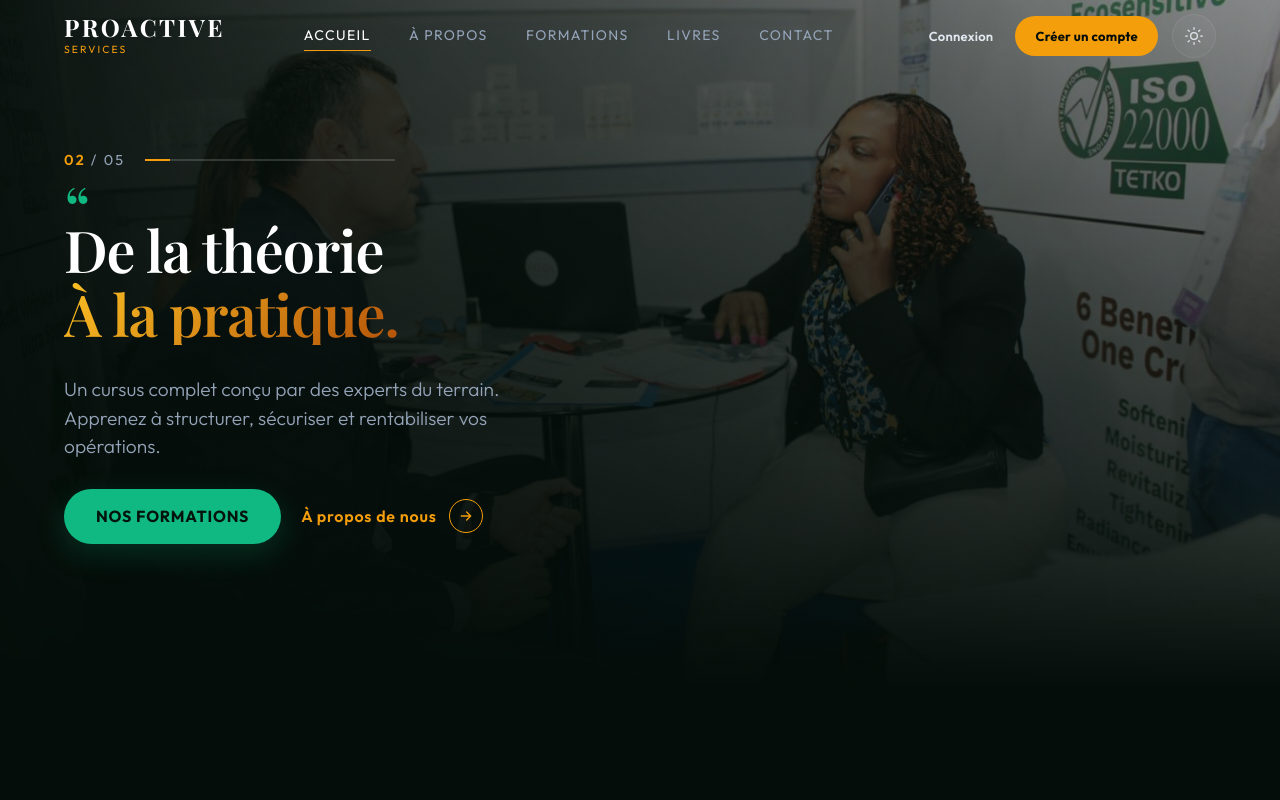
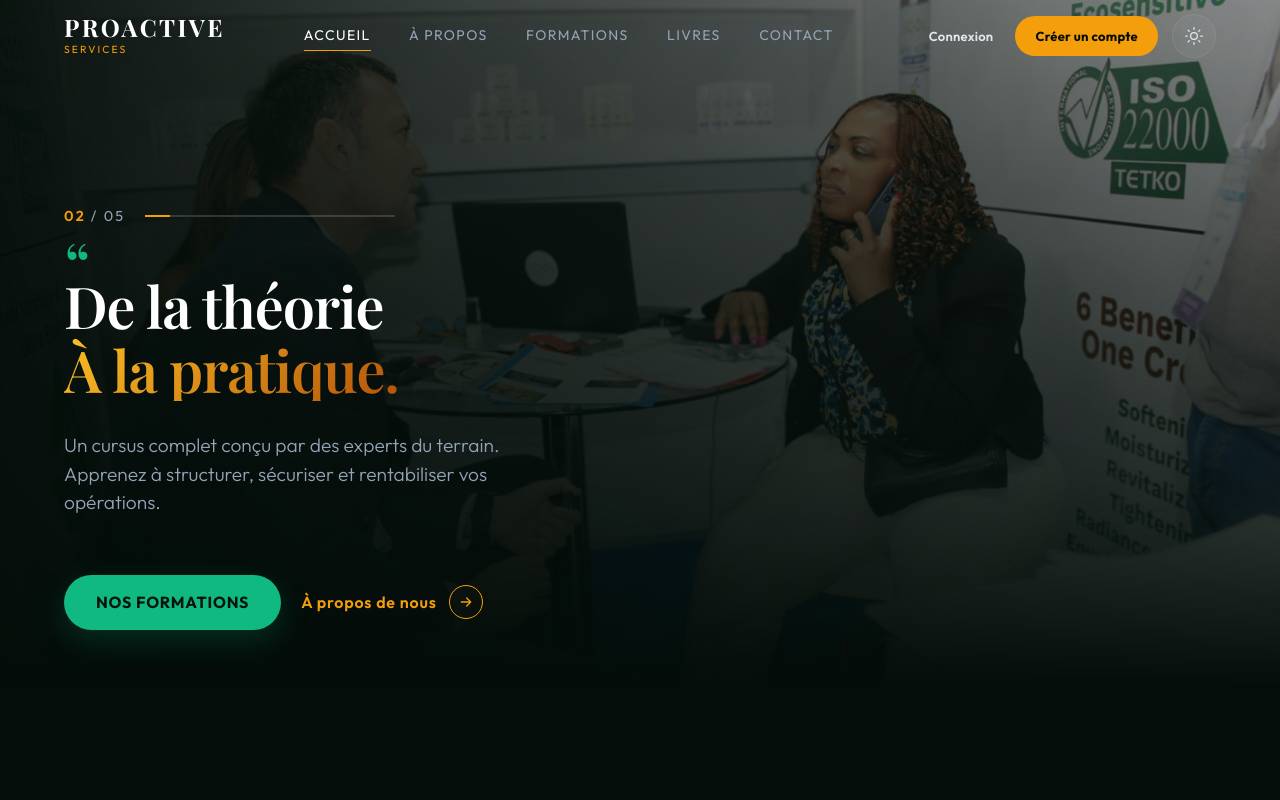
Before and after one commit to Idriss-Pempeme/proactive, a Next.js app: page / in a window 1280 px wide. Shown: the top 800 px of the page. Built offline with nearby package versions, Linux system fonts and the light colour scheme; a web font is replaced by a local one.

Commit message:
final fixes

```diff
--- a/app/components/HeroSlider.js
+++ b/app/components/HeroSlider.js
@@ -150,20 +150,6 @@ export default function HeroSlider() {
                 </h1>
 
                 <p className="text-lead hero-desc">{slide.desc}</p>
-
-                <div className="hero-buttons">
-                  <Link href="#formations" className="btn btn-emerald hero-btn">
-                    Nos Formations
-                  </Link>
-                  <Link href="/about" className="hero-link">
-                    À propos de nous
-                    <span className="hero-link-arrow">
-                      <svg width="16" height="16" viewBox="0 0 24 24" fill="none" stroke="currentColor" strokeWidth="2" strokeLinecap="round" strokeLinejoin="round" aria-hidden="true">
-                        <path d="M5 12H19M19 12L13 6M19 12L13 18" />
-                      </svg>
-                    </span>
-                  </Link>
-                </div>
               </div>
             ))}
           </div>
@@ -229,6 +215,25 @@ export default function HeroSlider() {
               </div>
             </div>
           </div>
+
+          {/* Identical across every slide, so it's a single static block rather
+              than duplicated per-slide markup. On mobile (single column) this
+              also means it renders after the video card above, matching the
+              stacked reading order; on desktop, grid auto-placement drops it
+              into the next open cell under the text column. */}
+          <div className="hero-buttons">
+            <Link href="#formations" className="btn btn-emerald hero-btn">
+              Nos Formations
+            </Link>
+            <Link href="/about" className="hero-link">
+              À propos de nous
+              <span className="hero-link-arrow">
+                <svg width="16" height="16" viewBox="0 0 24 24" fill="none" stroke="currentColor" strokeWidth="2" strokeLinecap="round" strokeLinejoin="round" aria-hidden="true">
+                  <path d="M5 12H19M19 12L13 6M19 12L13 18" />
+                </svg>
+              </span>
+            </Link>
+          </div>
         </div>
       </div>
 
--- a/app/globals.css
+++ b/app/globals.css
@@ -1154,7 +1154,7 @@ h3 { font-size: clamp(1.375rem, 2.5vw, 2.5rem); }
 
 .hero-grid {
   display: grid;
-  grid-template-columns: 1.1fr 0.9fr;
+  grid-template-columns: 1fr 1fr;
   gap: 30px;
   width: 100%;
   /* The text column is shorter than the video card; centering it left equal
@@ -1168,7 +1168,41 @@ h3 { font-size: clamp(1.375rem, 2.5vw, 2.5rem); }
   display: grid;
   grid-template-areas: 'stack';
   align-content: center;
-  padding-top: 40px;
+}
+
+@media (min-width: 1025px) {
+  /* Mobile already gets its own nav clearance from .hero-slider's padding
+     (see the max-width:1024px block below); this extra offset is only for
+     the desktop two-column layout, so it must not apply underneath that. */
+  .hero-text-stack {
+    padding-top: 96px;
+  }
+
+  /* .hero-buttons now lives outside the per-slide markup (it's identical
+     across every slide), as a grid sibling of hero-text-stack/hero-right-visual
+     so mobile can place the video card between them. On desktop, having it
+     share row-track sizing with the video card (directly or via a span) is
+     the problem: whatever row the card touches gets sized against it, and
+     the buttons end up dropped far below the description to clear the
+     card's height. Taking the card fully out of grid flow (position it by
+     hand alongside the grid instead) means row-sizing for column 1 only
+     ever has to answer to hero-text-stack and hero-buttons, so the buttons
+     sit pixel-snug under the description no matter how tall the card is. */
+  .hero-grid {
+    position: relative;
+  }
+  .hero-text-stack {
+    grid-column: 1;
+  }
+  .hero-buttons {
+    grid-column: 1;
+  }
+  .hero-right-visual {
+    position: absolute;
+    top: 0;
+    right: 0;
+    width: calc(50% - 15px);
+  }
 }
 
 .hero-slide-text {
@@ -1297,15 +1331,22 @@ h3 { font-size: clamp(1.375rem, 2.5vw, 2.5rem); }
   align-items: center;
 }
 
+@media (min-width: 1025px) {
+  .hero-right-visual {
+    padding-top: 48px;
+  }
+}
+
 .hero-visual-frame {
   position: relative;
   width: 100%;
-  max-width: 580px;
+  max-width: 680px;
 }
 
 .hero-cta-card {
   width: 100%;
-  padding: 22px;
+  padding: 16px;
+  padding-top: 24px;
   background: var(--panel-bg);
   border: 1px solid var(--border-subtle);
   box-shadow: var(--card-shadow);
@@ -1325,7 +1366,9 @@ h3 { font-size: clamp(1.375rem, 2.5vw, 2.5rem); }
   border-radius: 12px;
   overflow: hidden;
   background: var(--surface-media);
-  margin-bottom: 16px;
+  margin-top: 4px;
+  margin-bottom: 10px;
+  border: 1px solid var(--border-subtle);
 }
 
 .hero-video-poster {
@@ -1481,7 +1524,7 @@ h3 { font-size: clamp(1.375rem, 2.5vw, 2.5rem); }
   /* Single column: the portrait and its floating CTA card step aside and the
      scrim flips to vertical so the copy keeps its contrast over the photo. */
   .hero-slider {
-    padding: calc(var(--nav-height) + 32px) 0 72px;
+    padding: calc(var(--nav-height) + 8px) 0 72px;
   }
   .hero-grid {
     grid-template-columns: 1fr;
@@ -1489,6 +1532,9 @@ h3 { font-size: clamp(1.375rem, 2.5vw, 2.5rem); }
   .hero-right-visual {
     justify-content: stretch;
     margin-top: 12px;
+  }
+  .hero-buttons {
+    margin-top: 20px;
   }
   .hero-visual-frame {
     max-width: none;
@@ -1525,6 +1571,9 @@ h3 { font-size: clamp(1.375rem, 2.5vw, 2.5rem); }
 }
 
 @media (max-width: 768px) {
+  .hero-quote-mark {
+    font-size: 4.5rem;
+  }
   .values-grid {
     grid-template-columns: 1fr;
   }
```
